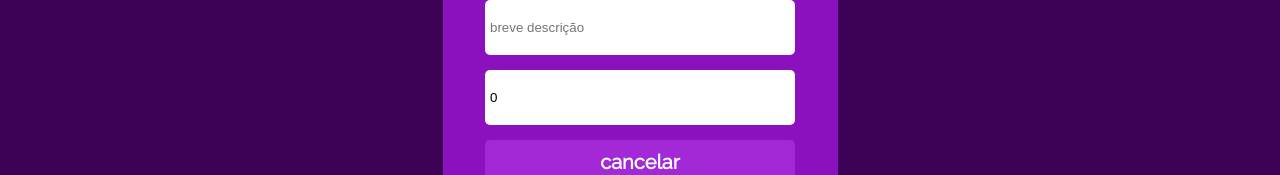
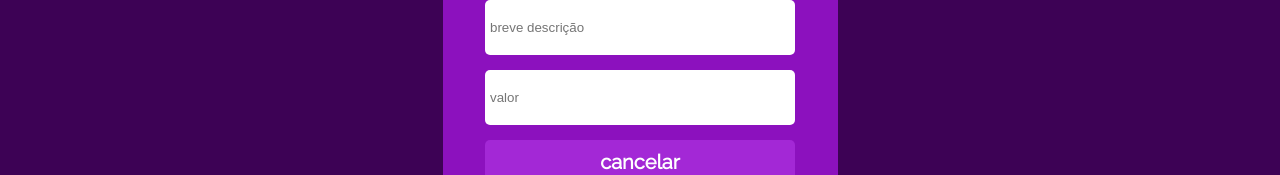
Before and after one commit to ThyagoLucas/Projeto-13-MyWallet-front, a React (Create React App) app: page /entrada in a window 1280 px wide. Shown: the part 259-434 px from the top of the page. Built offline with nearby package versions, Linux system fonts and the light colour scheme; a web font is replaced by a local one.

Commit message:
PRimeiro commite pra testar a versão no site da vercel aj integrado com o mongo atlas e o heroku

```diff
--- a/src/components/CashIn.js
+++ b/src/components/CashIn.js
@@ -2,7 +2,6 @@ import axios from "axios";
 import {useState} from "react";
 import { Link, useNavigate } from "react-router-dom";
 import styled from "styled-components";
-
 
 function CashIn(){
 
@@ -34,7 +33,7 @@ function CashIn(){
             <form onSubmit={sendCashIn} >
 
                 <input required type={'text'} placeholder={'breve descrição'} onChange={(e)=>{setDatasCashIn({...datasCashIn, description:e.target.value})}} ></input>
-                <input required type={'text'} placeholder={'valor'} onChange={(e)=>{setDatasCashIn({...datasCashIn, value:e.target.value})}} value={datasCashIn.value} ></input>
+                <input required type={'text'} placeholder={'valor'} onChange={(e)=>{setDatasCashIn({...datasCashIn, value:e.target.value})}} ></input>
 
                 <Link to={"/home"}>
                     <button>cancelar</button>
--- a/src/components/Home.js
+++ b/src/components/Home.js
@@ -125,6 +125,7 @@ const Main = styled.main`
         width: 100%;
         background-color: #FFFFFF;
         border-radius: 5px;
+        overflow-x: hidden;
     }
     section h1{
         width: 65%;
--- a/src/components/Login.js
+++ b/src/components/Login.js
@@ -3,7 +3,6 @@ import { Link, useNavigate } from "react-router-dom";
 import { useState } from "react";
 import styled from "styled-components";
 import axios from "axios";
-
 
 function Login(){
 
@@ -14,13 +13,13 @@ function Login(){
 
         event.preventDefault();
 
-        axios.post('http://localhost:5000/login', loginDatas)
-                            .then((response)=>{
-                                localStorage.setItem('token', response.data);
-                                navigate('/home')})
-                            .catch(err => {
-                                console.log('Erro ao cadastrar: ', err);
-                            });
+        axios.post('https://mywalletde.herokuapp.com/login', loginDatas)
+                .then((response)=>{
+                    localStorage.setItem('token', response.data);
+                    navigate('/home')})
+                .catch(err => {
+                    console.log('Erro ao logar: ', err);
+        });
 
     }
 
--- a/src/components/Register.js
+++ b/src/components/Register.js
@@ -24,7 +24,7 @@ function Register(){
 
         event.preventDefault();
 
-        axios.post('http://localhost:5000/cadastro', userInfo)
+        axios.post('https://mywalletde.herokuapp.com/register', userInfo)
                             .then((response)=>{navigate('/')})
                             .catch(err => {
                                 console.log('Erro ao cadastrar: ', err);
```
